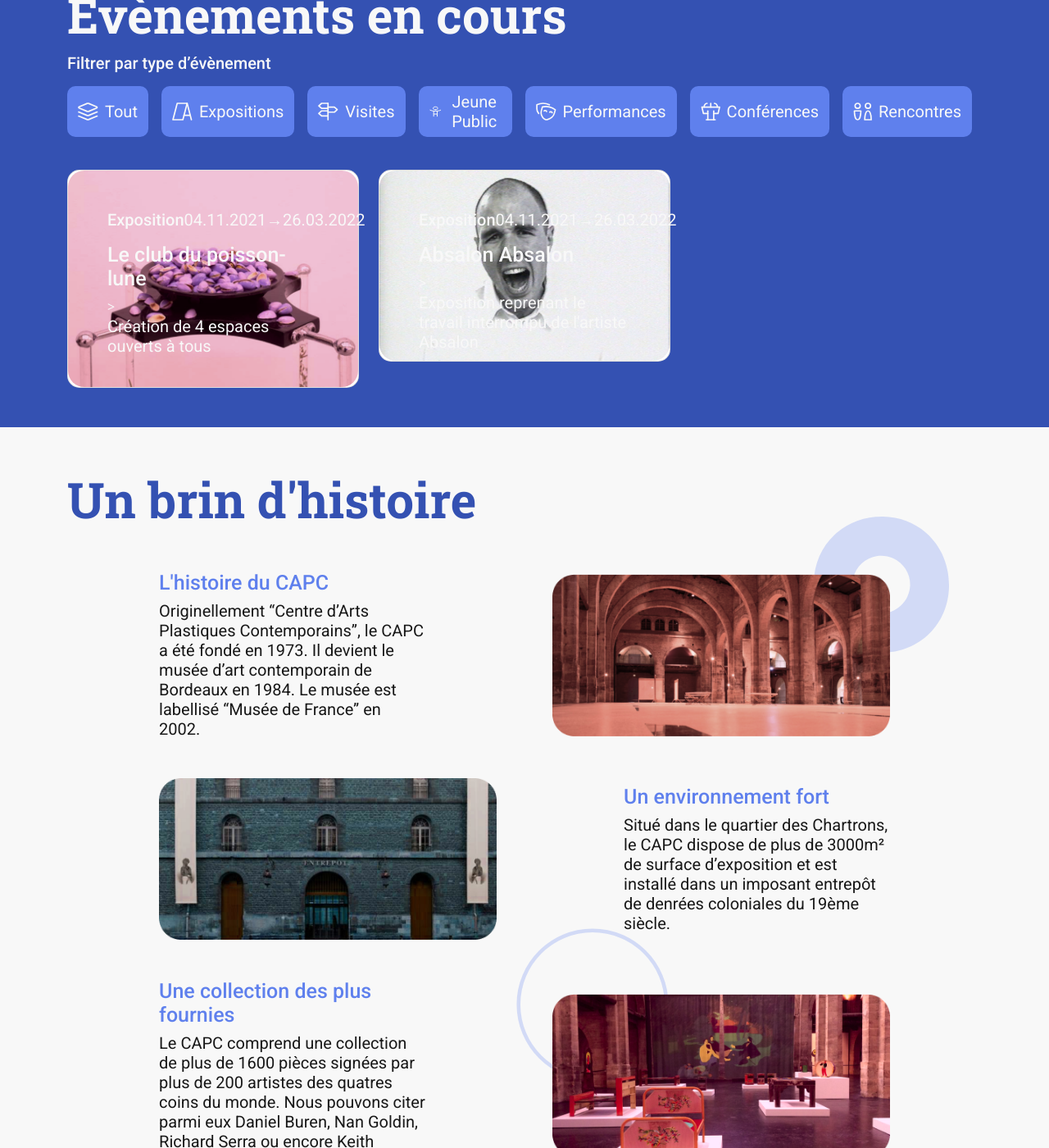
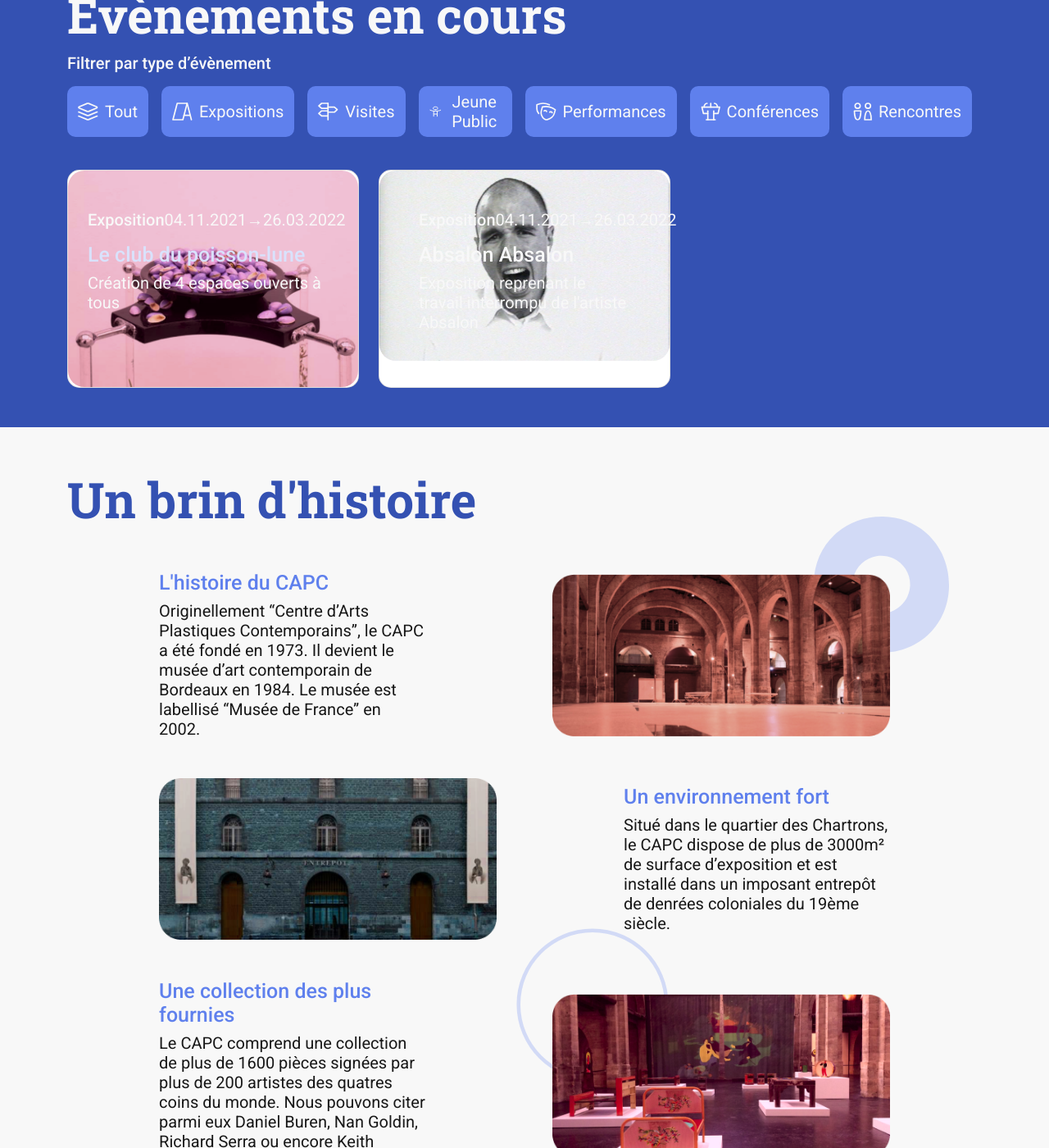
Before and after one commit to studio-beauvoir/jekyll-capc, a Jekyll site: the page built from _pages/index.html, in a window 1280 px wide and 1400 px high, scrolled down 1385 px. Shown: the whole window at 82% size. Built offline with Jekyll 4.4.1, drawn with Linux system fonts in a browser that asks for light colours.

Commit message:
BONNE SOIREE

```diff
--- a/_includes/sections/home/en-cours.html
+++ b/_includes/sections/home/en-cours.html
@@ -41,29 +41,29 @@
     </div>
 
     <div class="container">
-        <div class="row row-cols-1 row-cols-md-3 enCoursCarrousel pb-5">
+        <div class="enCoursCarrousel row row-cols-1 row-cols-md-3 pb-5">
             <div class="col-4 ">
-                <div class="card">
+                <div class="card h-100 d-inline-block">
                     <img src="/assets/img/club-poisson-lune.png" class="card-img-top rounded-20" alt="Club du Poisson Lune">
-                    <div class="py-5 px-5 card-img-overlay card-body">
-                        <div class="d-flex justify-content-around">
+                    <div class="py-5 px-4 card-img-overlay card-body">
+                        <div class="d-flex justify-content-between">
                             <h5>Exposition</h5>
                             <p>04.11.2021→26.03.2022</p>
                         </div>
-                        <h4>Le club du poisson-lune</h4>>
+                        <h4 class="text-s-3">Le club du poisson-lune</h4>
                         <p>Création de 4 espaces ouverts à tous</p>
                     </div>
                 </div>
             </div>
             <div class="col-4">
-                <div class="card">
+                <div class="card h-100 d-inline-block">
                     <img src="/assets/img/absalon_absalon.jpg" class="card-img-top rounded-20" alt="Absalon Absalon">
-                    <div class="py-5 px-5 card-img-overlay card-body">
+                    <div class="py-5 px-5 card-img-overlay">
                         <div class="d-flex justify-content-around">
                             <h5>Exposition</h5>
                             <p>04.11.2021→26.03.2022</p>
                         </div>
-                        <h4>Absalon Absalon</h4>>
+                        <h4>Absalon Absalon</h4>
                         <p>Exposition reprenant le travail interrompu de l'artiste Absalon</p>
                     </div>
                 </div>
--- a/_sass/sections/home/en-cours.scss
+++ b/_sass/sections/home/en-cours.scss
@@ -3,7 +3,11 @@
         padding-top: 30rem;
 
         @media screen and (max-width:768px) {
-            padding-top: 10rem;
+            padding-top: 12rem;
+        }
+
+        @media screen and (min-width:769px) and (max-width:1200px) {
+            padding-top: 20rem;
         }
 
         li {
```
